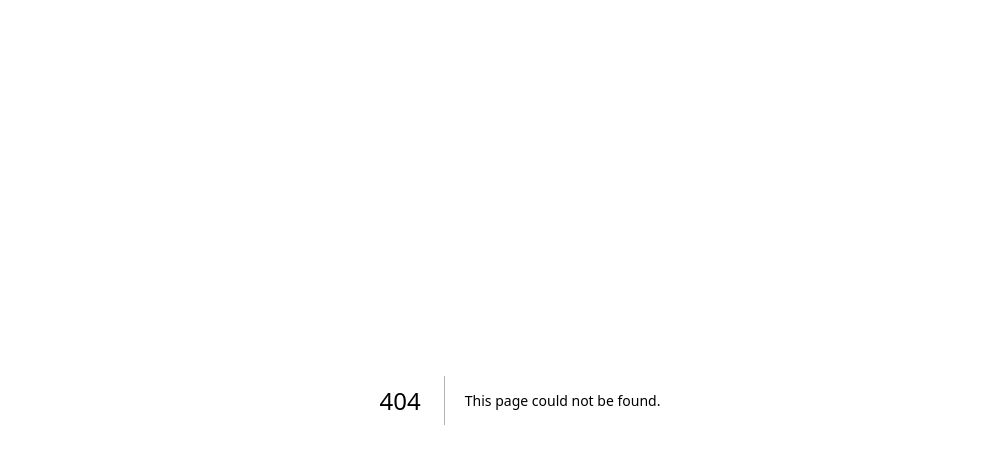
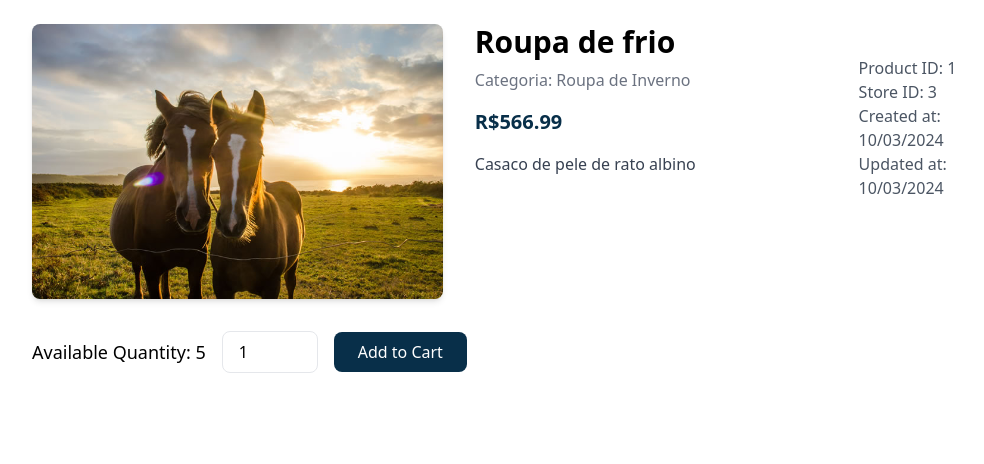
Before and after one commit to projetovinius/shopiaui_front_next, a Next.js app: page /product_details/1 in a window 1280 px wide. Before the commit this address had no page. Shown: the top 464 px of the page, without its empty margins (120-1104 px from the left). Built offline with nearby package versions, Linux system fonts and the light colour scheme.

Commit message:
fix: fix some bug

```diff
--- /dev/null
+++ b/src/app/product_details/[data]/page.tsx
@@ -0,0 +1,57 @@
+'use client'
+// import { useRouter } from "next/router";
+
+
+interface Props {
+  params: {
+    id: string;
+  };
+}
+
+
+export default function ProductDetails() {
+    // const router = useRouter();
+    // const { data } = router.query;
+    // console.log(data)
+    return (
+        <div className="product-details-container max-w-5xl mx-auto p-6">
+  <div className="top-section flex flex-col lg:flex-row">
+    <div className="product-image w-full lg:w-1/2">
+      <img src="/horse.jpg" alt="Roupa de frio" className="rounded-lg shadow-md" />
+    </div>
+
+    <div className="product-info w-full lg:w-1/2 lg:pl-8">
+      <h1 className="text-3xl font-bold mb-2">Roupa de frio</h1>
+      <p className="text-gray-500 mb-4">Categoria: Roupa de Inverno</p>
+      <p className="text-xl font-semibold text-sky-950 mb-4">R$566.99</p>
+      <p className="text-gray-700 mb-4">Casaco de pele de rato albino</p>
+    </div>
+    <div className="bottom-section mt-8 text-gray-600">
+      <p>Product ID: 1</p>
+      <p>Store ID: 3</p>
+      <p>Created at: 10/03/2024</p>
+      <p>Updated at: 10/03/2024</p>
+    </div>
+  </div>
+
+  {/* Middle Section */}
+  <div className="middle-section mt-8">
+    <div className="flex items-center space-x-4">
+      <p className="text-lg">Available Quantity: 5</p>
+      <input
+        type="number"
+        min="1"
+        max={5}
+        defaultValue={1}
+        className="border px-4 py-2 rounded-lg w-24"
+      />
+      <button className="bg-sky-950 text-white px-6 py-2 rounded-lg">Add to Cart</button>
+    </div>
+  </div>
+
+  {/* Bottom Section */}
+
+</div>
+
+    )
+}
--- a/src/app/signin/page.tsx
+++ b/src/app/signin/page.tsx
@@ -92,7 +92,7 @@ import useSigninForm from '@/hooks/useSigninForm';
                 >
                   Entrar
                 </Button>
-                <p className='text-[#324C63]'>Não possui conta? <span className='font-semibold text-[#324C63]'>Crie aqui</span></p>
+                <p className='text-[#324C63]'>Não possui conta? <a href='/singUp' className='font-semibold text-[#324C63]'>Crie aqui</a></p>
               </div>
             </Box>
           </div>
```
